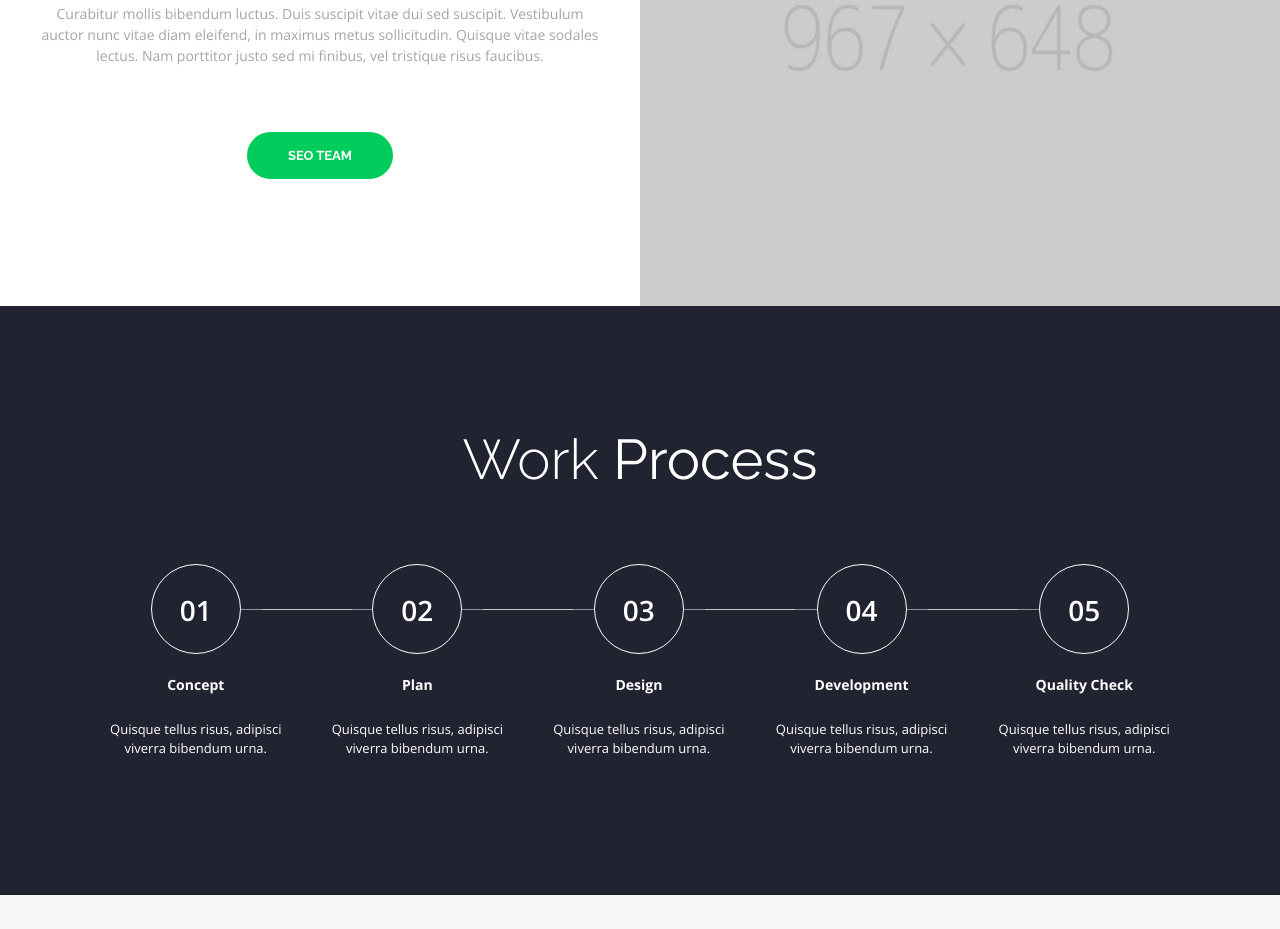
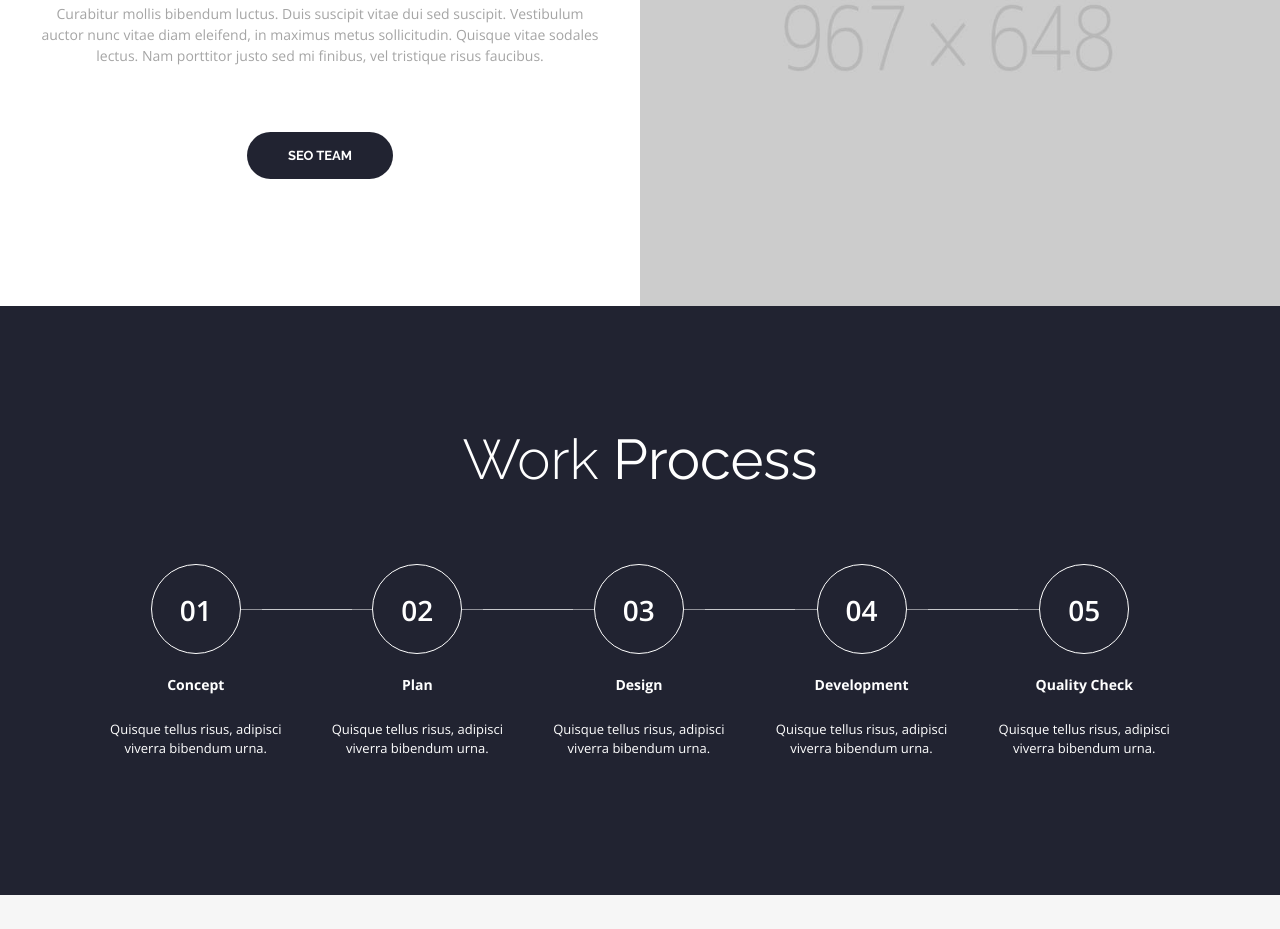
Before and after one commit to ArdaIsiktas/scrollups, a website: page public/index.html in a window 1280 px wide. Shown: the part 1595-2524 px from the top of the page. Drawn offline with nearby package versions, Linux system fonts and the light colour scheme; some packages are replaced by stand-ins of ours.

Commit message:
Buton renk değişimi

```diff
--- a/public/index.html
+++ b/public/index.html
@@ -190,7 +190,7 @@
                         suscipit vitae dui sed suscipit. Vestibulum auctor nunc vitae diam eleifend, in maximus metus
                         sollicitudin. Quisque vitae sodales lectus. Nam porttitor justo sed mi finibus, vel tristique
                         risus faucibus.</p>
-                     <a href="#our-team" class="button btnsecondary pagescroll wow fadeInUp" data-wow-delay="500ms">SEO
+                     <a href="#our-team" class="button btnprimary pagescroll wow fadeInUp" data-wow-delay="500ms">SEO
                         Team</a>
                   </div>
                </div>
```
